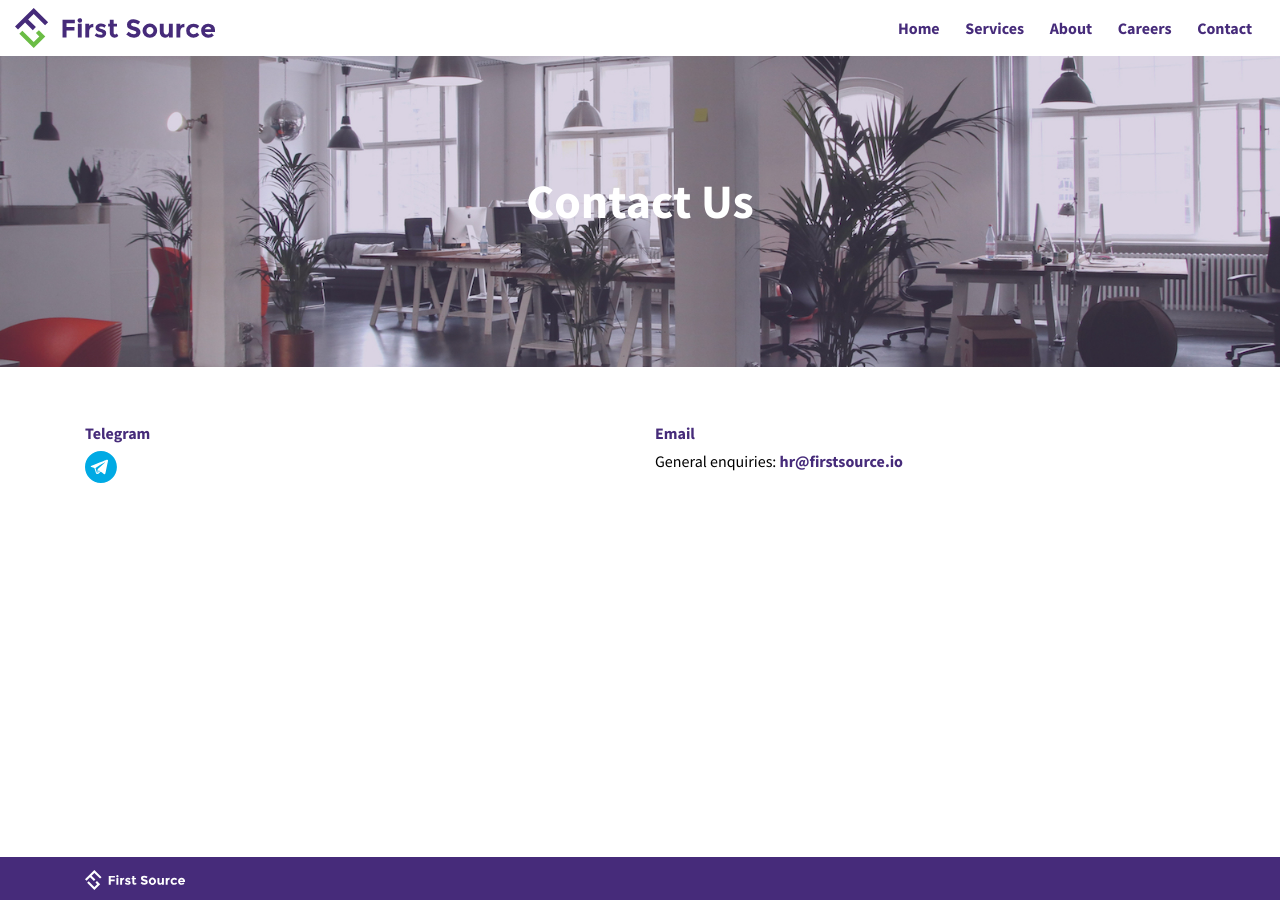
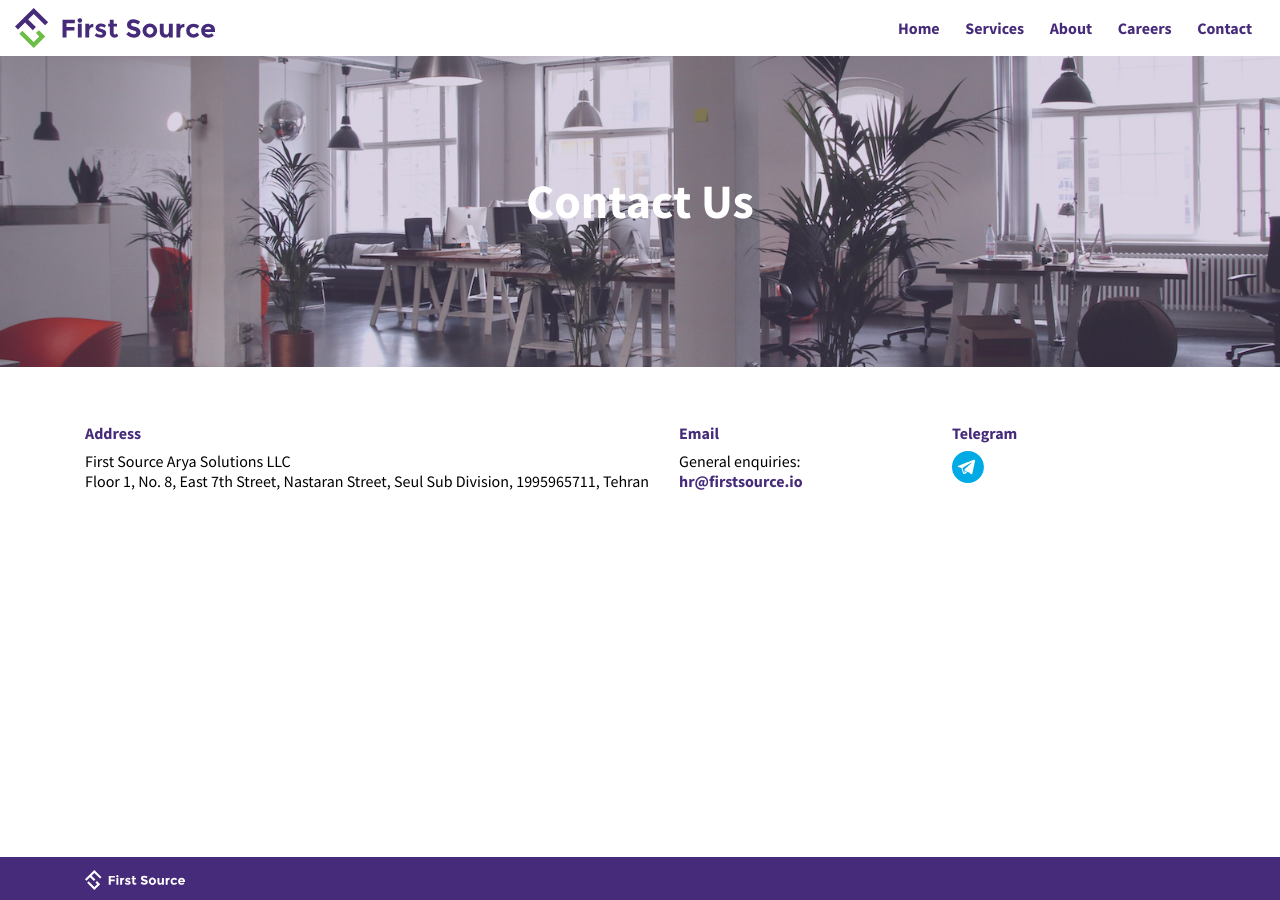
Before and after one commit to shayan-binary/firstsource, a Jekyll site: the page built from contact.html, in a window 1280 px wide. Built offline with Jekyll 4.4.1, drawn with Linux system fonts in a browser that asks for light colours.

Commit message:
add address

```diff
--- a/contact.html
+++ b/contact.html
@@ -14,23 +14,23 @@ title: First Source Arya Solutions LLC | Contact Us
     </div>
 </section>
 <div class="container" id="contact">
-  <div class="row justify-content-md-center mt-4">
+  <div class="row  mt-4">
+   <!-- <div class="col">
+      <img class="rounded float-right icon" src="{{ site.github.url }}/img/icons/working_hours.svg" alt="">
+    </div> -->
+    <div class="col-md-auto">
+      <h4>Address</h4>
+      <p>First Source Arya Solutions LLC <br>Floor 1, No. 8, East 7th Street, Nastaran Street, Seul Sub Division, 1995965711, Tehran</p>
+    </div>
+    <div class="col">
+      <h4>Email</h4>
+      <p>General enquiries: <a href="mailto:hr@firstsource.io">hr@firstsource.io</a></p>
+      </div>
     <div class="col">
       <h4>Telegram</h4>
       <a href="https://t.me/firstsource" target="_blank"><img class="rounded icon" src="{{ site.github.url }}/img/telegram.svg" alt=""></a>
     </div>
-    <div class="col">
-    <h4>Email</h4>
-    <p>General enquiries: <a href="mailto:hr@firstsource.io">hr@firstsource.io</a></p>
-    </div>
-  <!--  <div class="col">
-      <img class="rounded float-right icon" src="{{ site.github.url }}/img/icons/working_hours.svg" alt="">
-    </div>
-    <div class="col-md-auto">
-      <h4>Working Hours</h4>
-      <p>Saturday – Wednesday 9AM – 6PM</p>
-    </div>
-    <div class="col">
+    <!--  <div class="col">
       <img class="rounded float-right icon" src="{{ site.github.url }}/img/icons/email.svg" alt="">
     </div> -->
     <!-- <div class="col-md-auto">
```
